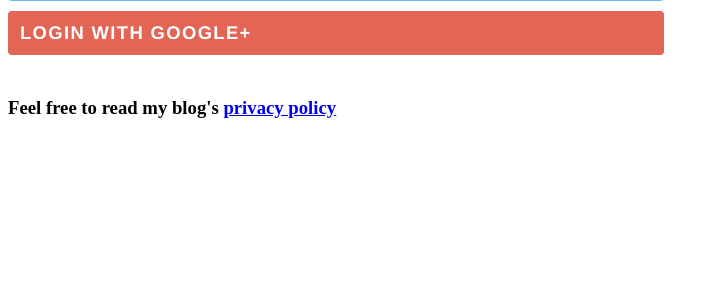
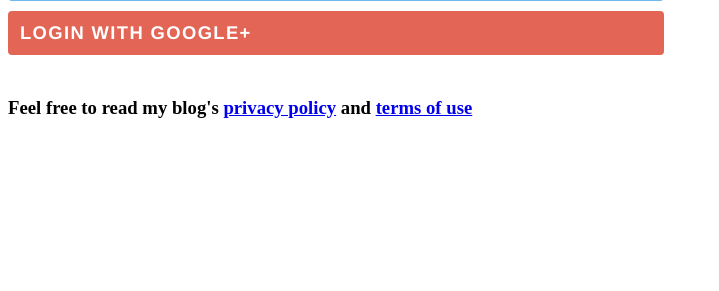
Before and after one commit to stephenbusic/wethesentient_webapp, a Django app: page /accounts/login/ in a window 1280 px wide. Shown: the part 191-482 px from the top of the page, without its empty margins (0-719 px from the left). Run offline with Django 3.2, Linux system fonts and the light colour scheme; some libraries are stand-ins or nearby versions.

Commit message:
added terms of use link to login form

```diff
--- a/templates/account/login.html
+++ b/templates/account/login.html
@@ -33,7 +33,7 @@
     <br>
   </div>
   {% include "socialaccount/snippets/login_extra.html" %}
-    <h3><b class="lighten">Feel free to read my blog's <a href="{% url 'homepage:show_policy' %}"><u>privacy policy</u></a></b></h3>
+    <h3><b class="lighten">Feel free to read my blog's <a href="{% url 'homepage:show_policy' %}">privacy policy</a> and <a href="{% url 'homepage:show_terms' %}">terms of use</a></b></h3>
 </section>
 {% endif %}
 {% endblock content %}
```
